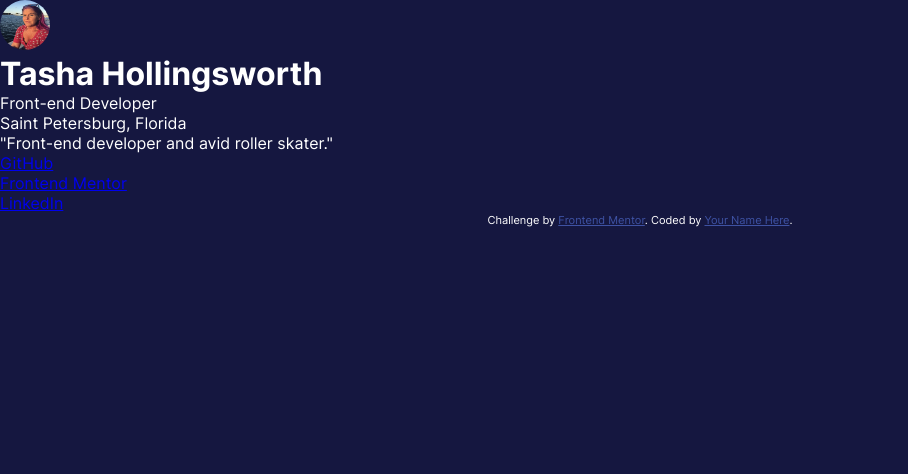
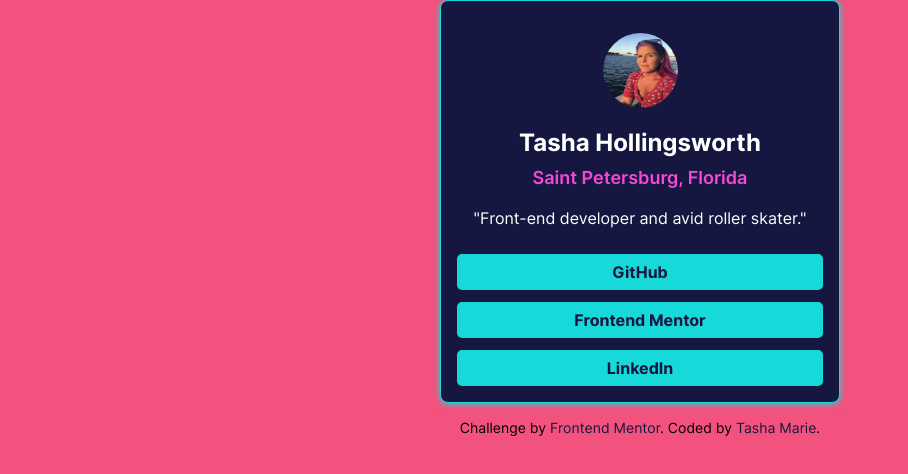
Before and after one commit to tasha-marie/social-links-profile-main, a plain HTML site: page index.html in a window 1280 px wide. Shown: the whole page, without its empty margins (0-908 px from the left). Drawn offline with Linux system fonts and the light colour scheme.

Commit message:
made it pretty

```diff
--- a/index.html
+++ b/index.html
@@ -7,25 +7,19 @@
   <link rel="icon" type="image/png" sizes="32x32" href="./assets/images/favicon-32x32.png">
   <link rel="stylesheet" href="./style.css">
 
-  <title>Frontend Mentor | Social links profile</title>
+  <title>Tasha Hollingsworth| Social links profile</title>
 
-  <!-- Feel free to remove these styles or customise in your own stylesheet 👍 -->
-  <style>
-    .attribution { font-size: 11px; text-align: center; }
-    .attribution a { color: hsl(228, 45%, 44%); }
-  </style>
 </head>
 <body>
 <main class="card">
   <img class="card-img" src="./assets/images/tasha.jpeg" alt="Tasha Hollingsworth's profile picture">
   <h1 class="card-name">Tasha Hollingsworth</h1>
-  <p class="card-title">Front-end Developer</p>
   <p class="card-location">Saint Petersburg, Florida</p>
   <p class="card-description">"Front-end developer and avid roller skater."</p>
 <ul class="card-links">
-    <li class="card-link"><a href="https://github.com/tasha-marie" target="_blank" rel="noopener noreferrer">GitHub</a></li>
-    <li class="card-link"><a href="https://www.frontendmentor.io/profile/tasha-marie" target="_blank" rel="noopener noreferrer">Frontend Mentor</a></li>
-    <li class="card-link"><a href="https://www.linkedin.com/in/tasha-hollingsworth-4b0a1b1a6/" target="_blank" rel="noopener noreferrer">LinkedIn</a></li>
+    <li class="button"><a href="https://github.com/tasha-marie" target="_blank" rel="noopener noreferrer">GitHub</a></li>
+    <li class="button"><a href="https://www.frontendmentor.io/profile/tasha-marie" target="_blank" rel="noopener noreferrer">Frontend Mentor</a></li>
+    <li class="button"><a href="https://www.linkedin.com/in/tasha-hollingsworth-4b0a1b1a6/" target="_blank" rel="noopener noreferrer">LinkedIn</a></li>
 </ul>
 </main>
 
@@ -33,9 +27,8 @@
   <footer>
       <div class="attribution">
     Challenge by <a href="https://www.frontendmentor.io?ref=challenge" target="_blank">Frontend Mentor</a>.
-    Coded by <a href="#">Your Name Here</a>.
+    Coded by <a href="#">Tasha Marie</a>.
   </div>
   </footer>
-
 </body>
 </html>
--- a/style.css
+++ b/style.css
@@ -1,14 +1,14 @@
 @font-face {
     font-family: 'Inter';
-    src: url(./assets/fonts/Inter-VariableFont_slnt,wght.ttf) format('truetype');
+    src: url(./assets/fonts/Inter-VariableFont_slnt,wght.ttf)format('truetype');
 }
 
 :root {
-    --primary-color: #f2527d;
+    --primary-color: #151740;
     --secondary-color: #d936a0;
-    --accent-color: #f249d6;;
-    --background-color: #151740;
-    --border-color: #18d9d9;;
+    --accent-color: #f249d6;
+    --background-color: #f2527d;
+    --border-color: #18d9d9;
     --text-color: #fff;
     --font-family: 'Inter', sans-serif;
 }
@@ -22,14 +22,87 @@
 body {
     font-family: var(--font-family);
     background-color: var(--background-color);
-    color: var(--text-color);
     display: flex;
     flex-direction: column;
 }
 
+.card {
+    background-color: var(--primary-color);
+    border-radius: 0.5rem;
+    overflow: hidden;
+    display: grid;
+    grid-template-rows: auto 1fr;
+    justify-items: center;
+    align-items: center;
+    margin: auto;
+    width: 400px;
+    border: 1px solid var(--border-color);
+    box-shadow: 0 1px 6px var(--border-color);
+}
+
 .card-img {
-    vaertical-align: middle;
-    width: 50PX;
-    height: 50px;
+    vertical-align: middle;
+    width: 75px;
+    height: 75px;
     border-radius: 50%;
+    margin-top: 2rem;
 }
+
+.card-name {
+    font-size: 24px;
+    font-weight: bold;
+    text-align: center;
+    margin-top: 20px;
+    color: var(--text-color)
+}
+
+.card-location {
+    font-size: 18px;
+    color: var(--accent-color);
+    font-weight: 600    ;
+    margin: 10px;
+}
+
+.card-description {
+    font-size: 16px;
+    color: var(--text-color);
+    margin: 10px;
+}
+
+.card-links {
+    display: grid;
+    gap: 0.75rem;
+    padding: 1rem;
+    width: 100%;
+    list-style: none;
+}
+
+.button {
+    background-color: var(--border-color);
+    padding: 0.5rem;
+    border-radius: 5px;
+    text-align: center;
+    font-weight: bold;
+}
+
+.button:hover {
+    background-color: var(--secondary-color);
+}
+
+a {
+    text-decoration: none;
+    color: var(--primary-color);
+}
+
+a:hover {
+    color: var(--text-color);
+}
+
+footer {
+    margin-top: 1rem;;
+}
+
+.attribution {
+    font-size: 14px;
+    text-align: center;
+}
```
